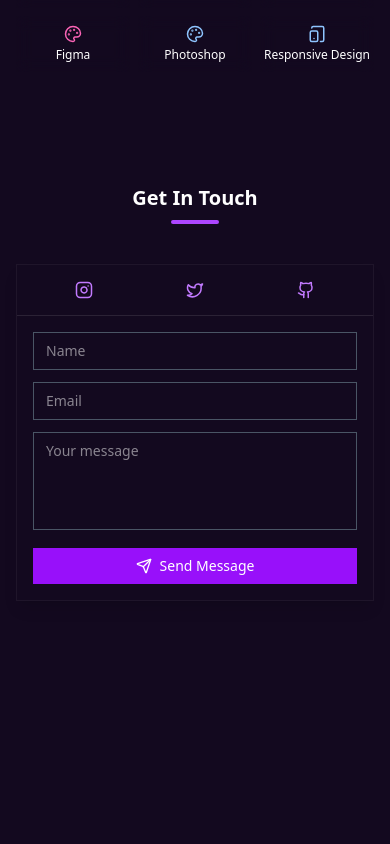
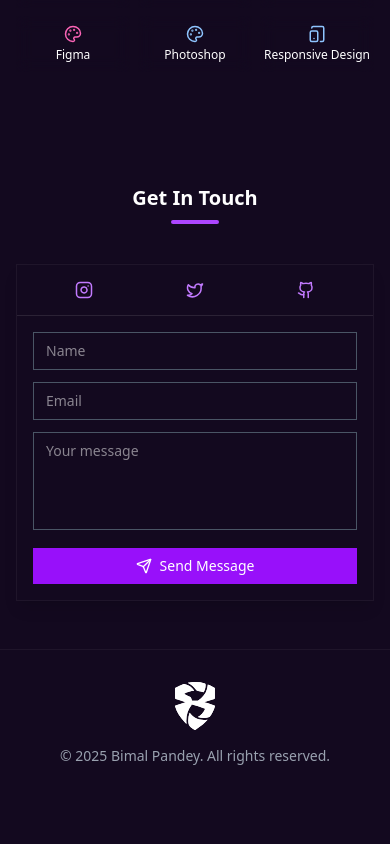
Before and after one commit to bimal009/PortfolioMain, a Next.js app: page / in a window 390 px wide. Shown: the part 4260-5104 px from the top of the page. After the commit the page ends 5058 px from the top, so only its background shows below. Built offline with nearby package versions, Linux system fonts and the light colour scheme.

Commit message:
Refactor imports in About and Hero components, adjust Contact component's height styling, and fix Navbar text visibility for improved responsiveness.

```diff
--- a/app/about/page.tsx
+++ b/app/about/page.tsx
@@ -1,7 +1,7 @@
 "use client";
 
 import Image from "next/image";
-import { Download, ExternalLink, Github, Instagram, Linkedin, Mail } from "lucide-react";
+import { ExternalLink, Github, Instagram, Mail } from "lucide-react";
 
 const AboutPage = () => {
     return (
--- a/components/Contact.tsx
+++ b/components/Contact.tsx
@@ -39,7 +39,7 @@ const Contact: React.FC = () => {
     };
 
     return (
-        <div className="text-gray-300 min-h-screen py-12 md:py-16 px-4">
+        <div className="text-gray-300 min-h-1/2 py-12 md:py-16 px-4">
             {/* Simple background effect - made smaller for mobile */}
             <div className="fixed top-1/4 -left-20 w-32 md:w-64 h-32 md:h-64 rounded-full blur-[50px] md:blur-[100px] -z-10"></div>
 
--- a/components/Hero.tsx
+++ b/components/Hero.tsx
@@ -1,5 +1,5 @@
 import React from "react";
-import { Github, Instagram, Twitter, Linkedin, Mail } from "lucide-react";
+import { Github, Instagram, Twitter } from "lucide-react";
 import Link from "next/link";
 import Head from "next/head";
 
--- a/components/Navbar.tsx
+++ b/components/Navbar.tsx
@@ -62,7 +62,7 @@ const Navbar = () => {
           </div>
           <div className="ml-2 md:ml-3">
             <span className="font-bold text-base md:text-xl text-white">Bimal Pandey</span>
-            <span className="block text-xs text-purple-300 hidden xs:block">Full Stack Developer</span>
+            <span className="block text-xs text-purple-300  xs:block">Full Stack Developer</span>
           </div>
         </Link>
 
@@ -74,8 +74,8 @@ const Navbar = () => {
                 <Link
                   href={item.path}
                   className={`px-4 py-2 mx-1 rounded-md font-medium transition-colors ${pathname === item.path
-                      ? "text-white border-b-2 border-purple-400"
-                      : "text-purple-200 hover:text-white hover:bg-white/10"
+                    ? "text-white border-b-2 border-purple-400"
+                    : "text-purple-200 hover:text-white hover:bg-white/10"
                     }`}
                   aria-current={pathname === item.path ? 'page' : undefined}
                 >
@@ -111,8 +111,8 @@ const Navbar = () => {
                 <Link
                   href={item.path}
                   className={`block py-2.5 px-3 ${pathname === item.path
-                      ? "text-white font-medium bg-white/5 border-l-4 border-purple-400"
-                      : "text-purple-200 hover:text-white"
+                    ? "text-white font-medium bg-white/5 border-l-4 border-purple-400"
+                    : "text-purple-200 hover:text-white"
                     }`}
                   onClick={() => setIsMenuOpen(false)}
                   aria-current={pathname === item.path ? 'page' : undefined}
```
